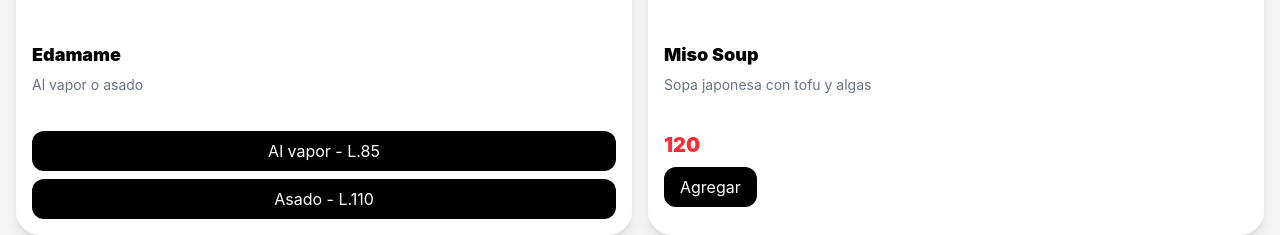
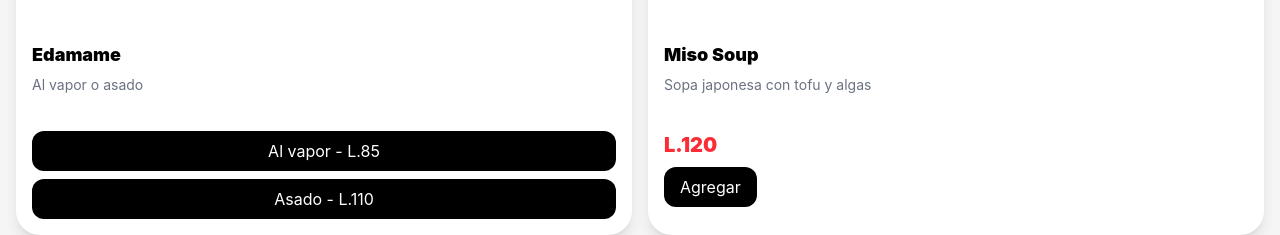
Before and after one commit to jackma0625/yamato-menu, a React (Vite) app: page / in a window 1280 px wide. Shown: the part 980-1215 px from the top of the page. Built offline with nearby package versions, Linux system fonts and the light colour scheme.

Commit message:
加购菜品进入白屏

```diff
--- a/src/App.jsx
+++ b/src/App.jsx
@@ -65,12 +65,7 @@ setTimeout(() => {
 
   }
   const total = cart.reduce((sum, item) => {
-
-    const price =
-      parseInt(item.price.replace("L.", "").split("/")[0])
-
-    return sum + price * item.qty
-
+    return sum + Number(item.price) * item.qty
   }, 0)
   const [selected, setSelected] = useState("Entradas");
 
@@ -338,7 +333,7 @@ text-base
 ) : (
 <>
 <p className="text-red-500 font-black text-xl mb-2">
-  {item.price}
+  L.{item.price}
 </p>
 
 <button
@@ -416,7 +411,7 @@ onClick={() => {
     .map(
       (item) =>
         `${item.qty}x ${item.name} - L.${
-          Number(item.price.replace("L.", "")) * item.qty
+          Number(item.price) * item.qty
         }`
     )
       .join("\n")
```
